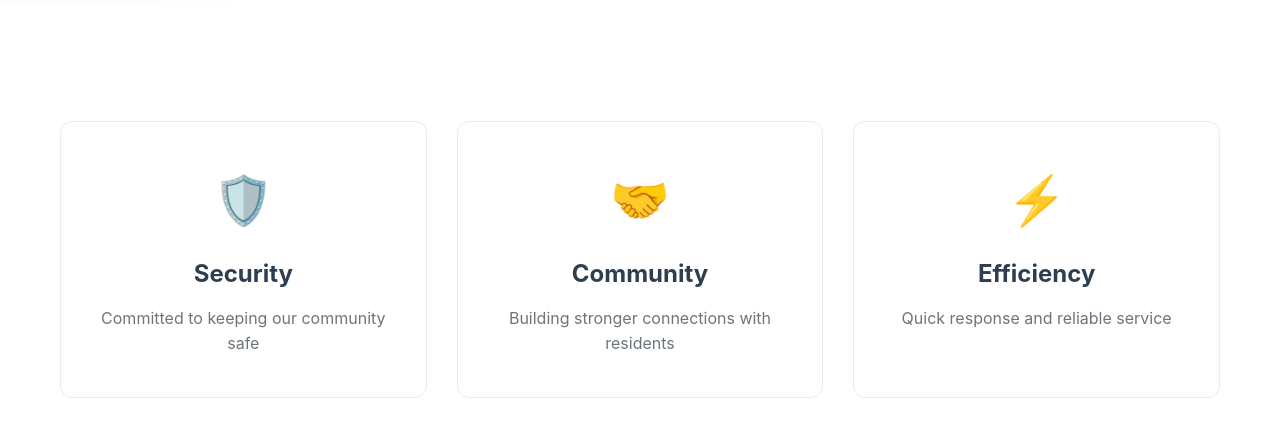
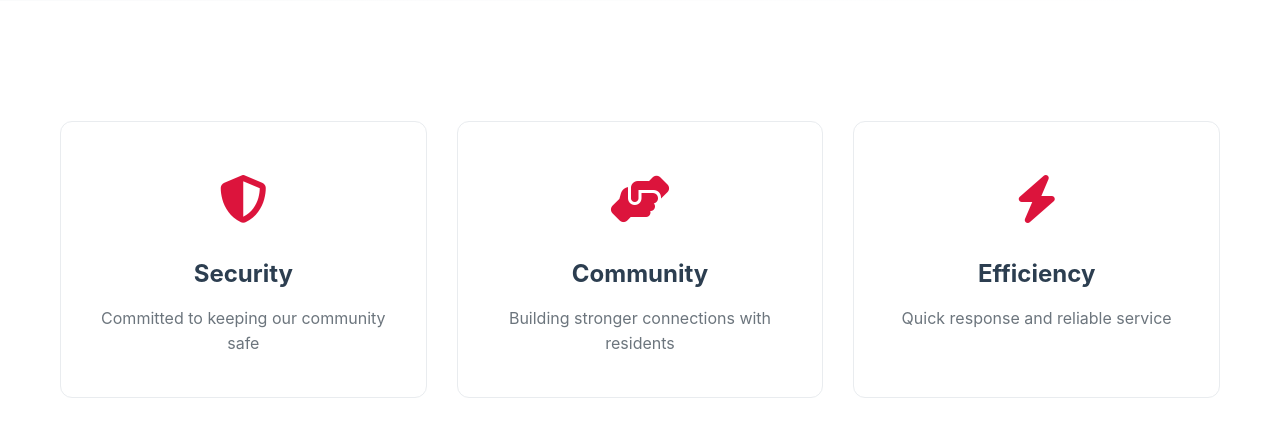
Before and after one commit to LeeDev428/pnpsanjuan, a Flask app: page / in a window 1280 px wide. Shown: the part 609-1036 px from the top of the page. Run offline with Flask 3, Linux system fonts and the light colour scheme.

Commit message:
Update landing.html

```diff
--- a/templates/landing.html
+++ b/templates/landing.html
@@ -5,19 +5,22 @@
     <meta name="viewport" content="width=device-width, initial-scale=1.0">
     <title>PNP San Juan</title>
     <link rel="stylesheet" href="{{ url_for('static', filename='css/style.css') }}">
+    <link rel="stylesheet" href="https://cdnjs.cloudflare.com/ajax/libs/font-awesome/6.5.1/css/all.min.css">
 </head>
 <body>
-    {% include 'partials/navbar.html' %}
+    <!-- Toast Container -->
+    <div id="toast-container" class="toast-container"></div>
 
+    <!-- Hidden flash messages for toast -->
     {% with messages = get_flashed_messages(with_categories=true) %}
         {% if messages %}
-            <div class="container">
-                {% for category, message in messages %}
-                    <div class="alert alert-{{ category }}">{{ message }}</div>
-                {% endfor %}
-            </div>
+            {% for category, message in messages %}
+                <div class="alert-message" data-category="{{ category }}" style="display:none;">{{ message }}</div>
+            {% endfor %}
         {% endif %}
     {% endwith %}
+
+    {% include 'partials/navbar.html' %}
 
     <section class="hero">
         <div class="container">
@@ -38,17 +41,17 @@
         <div class="container">
             <div class="feature-grid">
                 <div class="feature-card">
-                    <div class="feature-icon">🛡️</div>
+                    <div class="feature-icon"><i class="fas fa-shield-alt"></i></div>
                     <h3>Security</h3>
                     <p>Committed to keeping our community safe</p>
                 </div>
                 <div class="feature-card">
-                    <div class="feature-icon">🤝</div>
+                    <div class="feature-icon"><i class="fas fa-hands-helping"></i></div>
                     <h3>Community</h3>
                     <p>Building stronger connections with residents</p>
                 </div>
                 <div class="feature-card">
-                    <div class="feature-icon">⚡</div>
+                    <div class="feature-icon"><i class="fas fa-bolt"></i></div>
                     <h3>Efficiency</h3>
                     <p>Quick response and reliable service</p>
                 </div>
@@ -56,6 +59,7 @@
         </div>
     </section>
 
+    <script src="{{ url_for('static', filename='js/toast.js') }}"></script>
     {% include 'partials/footer.html' %}
 </body>
 </html>
```
